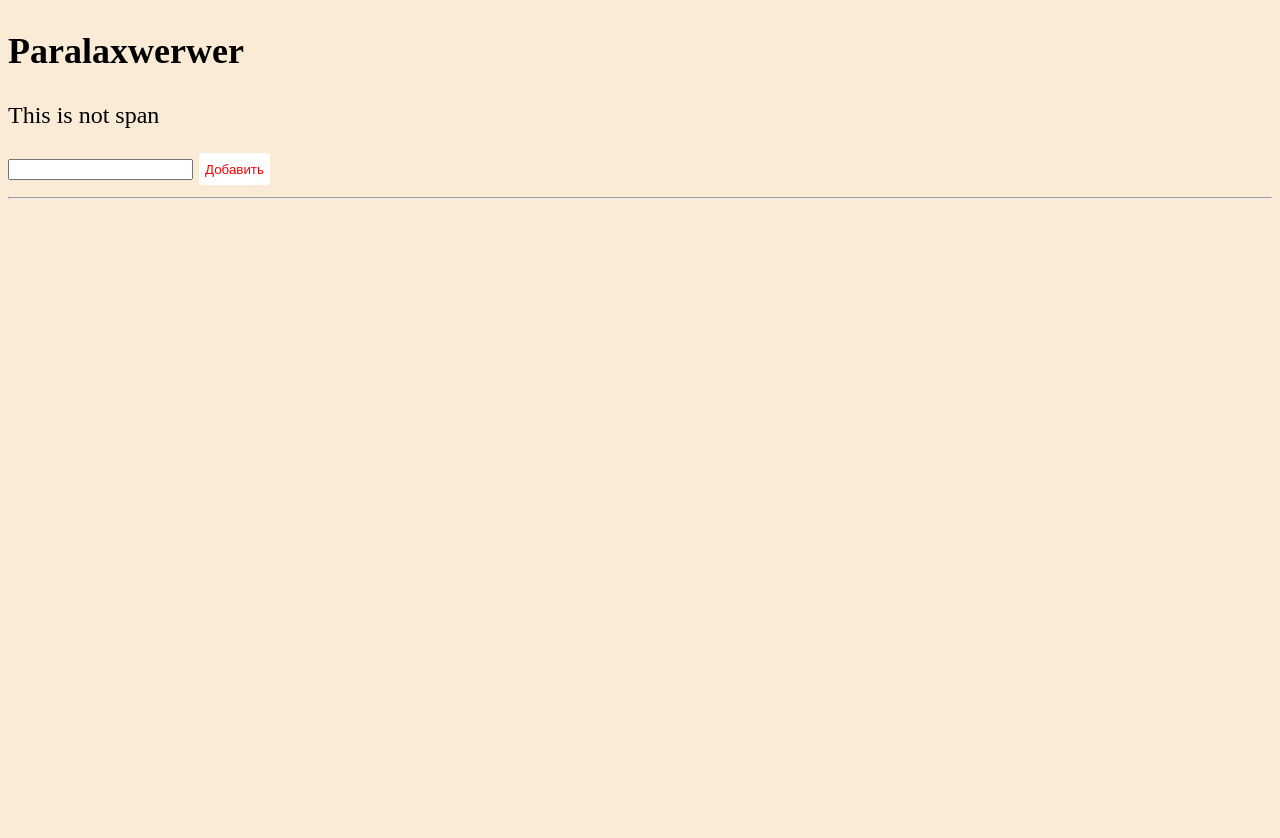
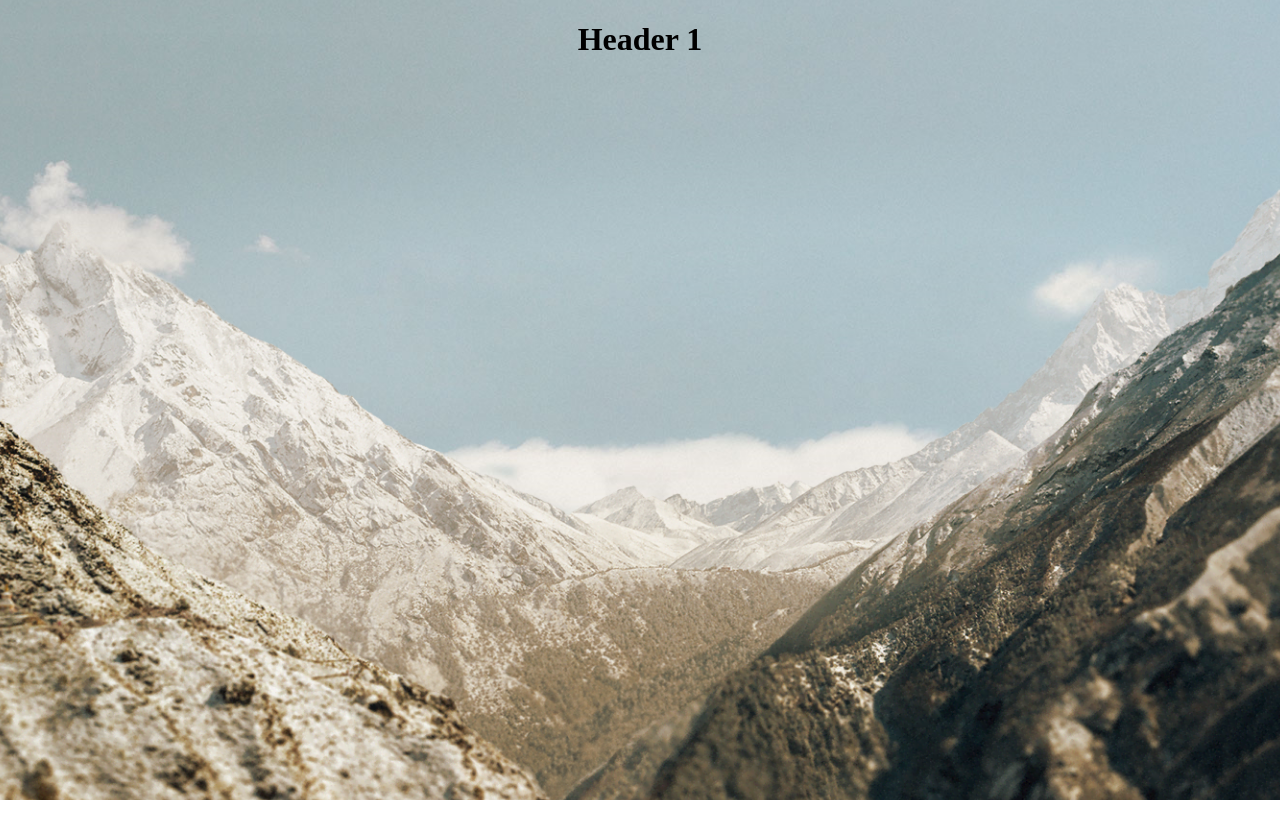
Before and after one commit to petronik/jsAcademy, a website: page projects/paralax/index.html in a window 1280 px wide. After the commit the page ends 800 px from the top, so only its background shows below. Drawn offline with Linux system fonts and the light colour scheme.

Commit message:
some  practice added

```diff
--- /dev/null
+++ b/jsLessons/classes/style.css
@@ -0,0 +1,8 @@
+body{
+    text-align: center;
+}
+button{
+    height: 30px;
+    width: 70px;
+
+}
--- a/projects/paralax/index.html
+++ b/projects/paralax/index.html
@@ -8,24 +8,15 @@
 
     </head>
     <body>
-        <h2>Paralaxwerwer</h2>
-    <p><span>This is not span</span></p>
-    <input type="text" id="in">
-    <button id="add">Добавить</button>
-    <hr>
-    <div id="out"></div>
 
-    <script>
-    window.onload = function(){
-        var todoList = [];
-        document.getElementById('add').onclick = function() {
-            var d = document.getElementById('in').value;
-            //{todo : Add Bread, check : false}
-            var temp = {};
-            temp.todo = d;
-            temp.check
- = false        }
-    }
-        </script>
+        <div class="scene">
+            <div data-speed='-10' class="layer layer-bg"></div>
+            <div data-speed='-40' class="layer layer-1"></div>
+            <div data-speed='-80' class="layer layer-2"></div>
+        </div>
+        <header>
+            <h1>Header 1</h1>
+        </header>
+    <script src="main.js"></script>
     </body>
 </html>
--- a/projects/paralax/main.js
+++ b/projects/paralax/main.js
@@ -0,0 +1,8 @@
+function parallax(event) {
+    this.querySelectorAll('.layer').forEach(layer => {
+        let speed = layer.getAttribute('data-speed');
+        layer.style.transform = `translateX(${event.clientX*speed/1000}px)`;
+    });
+}
+
+document.addEventListener('mousemove', parallax);
--- a/projects/paralax/style.css
+++ b/projects/paralax/style.css
@@ -1,20 +1,42 @@
-body{
-  background-color: antiquewhite;
-  font-size: 1.5rem;
-  height: 100vh;
+body {
+  margin: 0;
 }
-button{
-  height: 2rem;
-  border:none;
-  border-radius: 3px;
-  color: red;
-  background-color: #fff;
-  cursor: pointer;
-
+* {
+  box-sizing: border-box;
 }
-button:hover{
-  opacity: .5;
-  font-size: 1.5rem;
-  background-color: #000;
-
+img{
+  max-width: 100%;
 }
+header{
+  display: flex;
+  justify-content: center;
+  align-items: center;
+}
+.scene{
+  z-index: -1;
+  position: fixed;
+  left: 0;
+  top: 0;
+  right: 0;
+  bottom: 0;
+  min-height: 100vh;
+}
+.layer{
+  position: absolute;
+  left: -10%;
+  top: 0;
+  width: 120%;
+  height: 100%;
+}
+.layer-bg{
+  background: url('img/parallax_bg.png') center no-repeat;
+  background-size: cover;
+}
+.layer-1{
+  background: url('img/parallax_layer1.png') center no-repeat;
+  background-size: cover;
+}
+.layer-2{
+  background: url('img/parallax_layer2.png') center no-repeat;
+  background-size: cover;
+}
```
Also changed, not shown: jsLessons/classes/index.html (added, +15 -0 lines), jsLessons/classes/script.js (added, +79 -0 lines), webDev/functions.js (+46 -4 lines), projects/paralax/img/parallax_bg.png (added), projects/paralax/img/parallax_layer1.png (added), projects/paralax/img/parallax_layer2.png (added).
